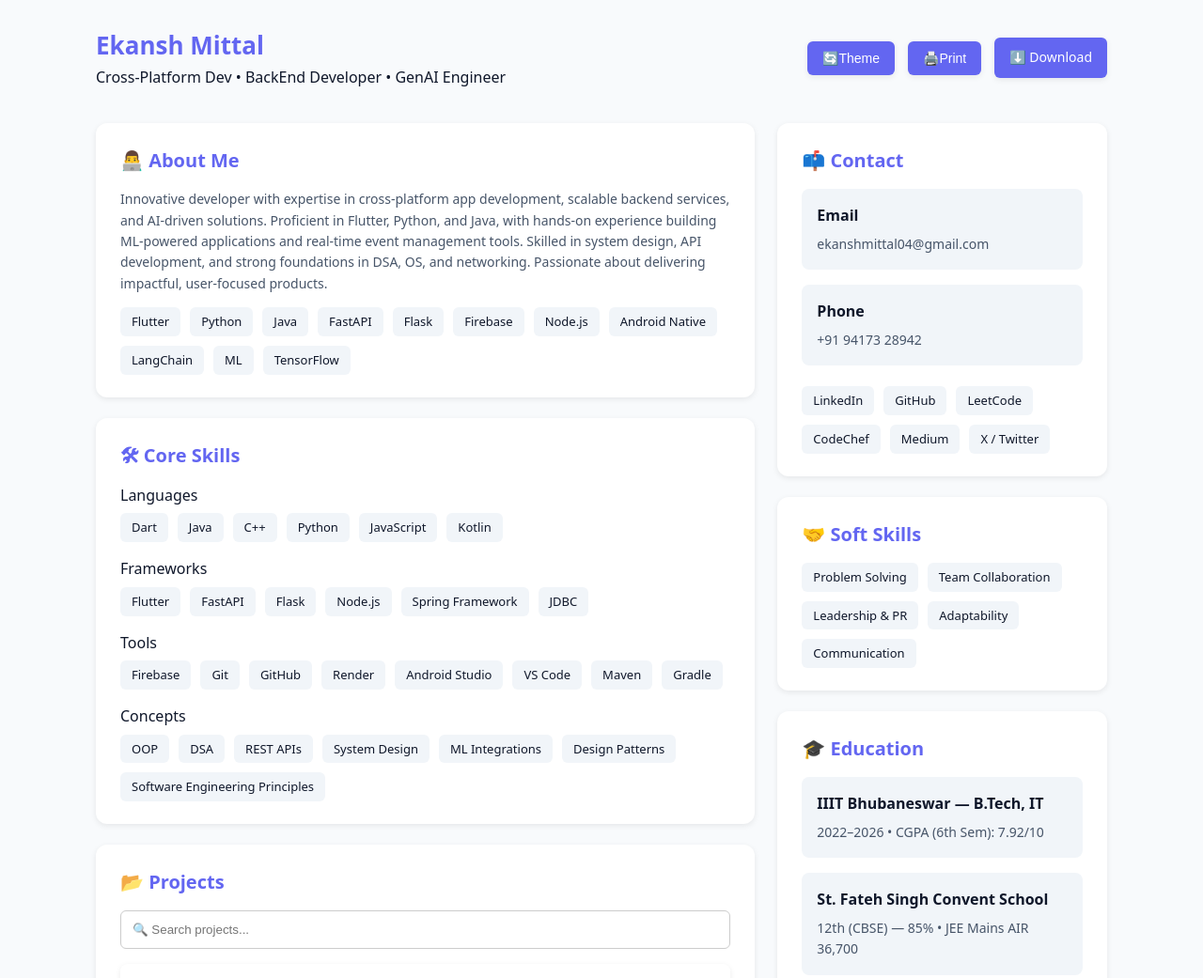
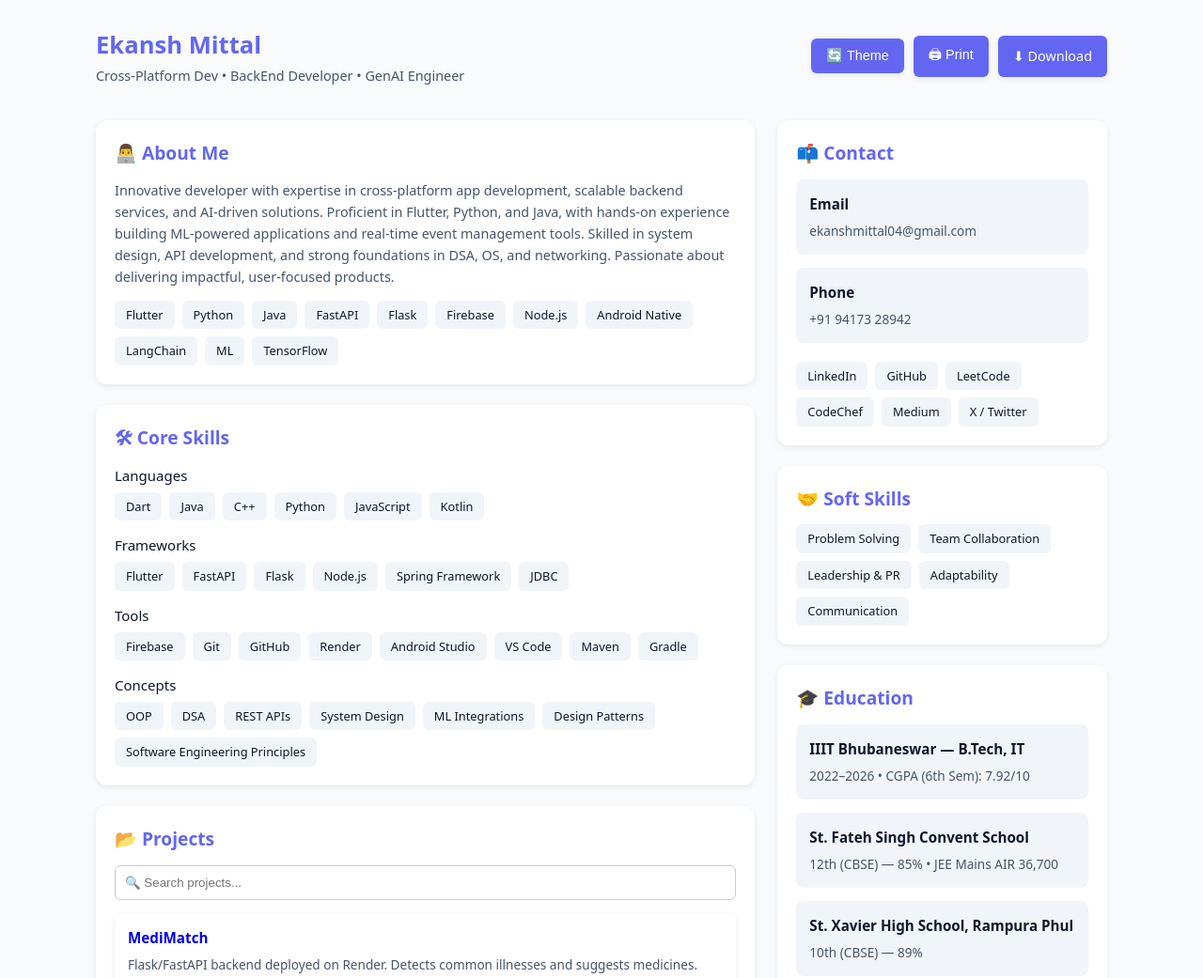
Before and after one commit to ekansh0unofficial/resume, a plain HTML site: page index.html in a window 1280 px wide. Shown: the top 1041 px of the page at 94% size. Drawn offline with Linux system fonts and the light colour scheme.

Commit message:
Responsiveness

```diff
--- a/index.html
+++ b/index.html
@@ -7,7 +7,6 @@
   <meta name="description" content="Resume of Ekansh Mittal — Flutter, Python, Java. Cross-platform apps, scalable backends, AI/ML integrations." />
   <meta name="theme-color" content="#f8fafc" />
   <style>
-    /* Light theme as default */
     :root{
       --bg:#f8fafc;
       --panel:#ffffff;
@@ -19,8 +18,6 @@
       --shadow:0 2px 6px rgba(0,0,0,0.08);
       --radius:12px;
     }
-
-    /* Dark theme override */
     [data-theme="dark"]{
       --bg:#0b1020;
       --panel:#1a1f36;
@@ -33,39 +30,45 @@
     }
 
     *{box-sizing:border-box;margin:0;padding:0}
-    body{font:16px/1.6 system-ui,-apple-system,Segoe UI,Roboto,Ubuntu,sans-serif;background:var(--bg);color:var(--text);cursor:default;}
+    body{
+      font:15px/1.6 system-ui,-apple-system,Segoe UI,Roboto,Ubuntu,sans-serif;
+      background:var(--bg);color:var(--text);
+    }
     a,button{cursor:pointer;text-decoration:none}
 
     .container{max-width:1100px;margin-inline:auto;padding:12px}
-    header{padding:16px 0;margin-bottom:20px;display:flex;justify-content:space-between;align-items:center}
-    header h1{font-size:26px;font-weight:700;color:var(--accent)}
-    header nav{display:flex;gap:14px;align-items:center}
-    .btn{padding:10px 16px;border-radius:6px;background:var(--accent);color:white;cursor:pointer;border:none;box-shadow:var(--shadow);font-size:14px;display:flex;align-items:center;gap:6px}
+    header{padding:16px 0;margin-bottom:20px;display:flex;flex-wrap:wrap;justify-content:space-between;align-items:center;gap:12px}
+    header h1{font-size:1.6rem;font-weight:700;color:var(--accent)}
+    header .subtitle{font-size:.9rem;color:var(--muted)}
+    header nav{display:flex;flex-wrap:wrap;gap:10px;align-items:center}
+    .btn{padding:10px 16px;border-radius:6px;background:var(--accent);color:white;border:none;box-shadow:var(--shadow);font-size:.9rem;display:flex;align-items:center;gap:6px;flex-shrink:0}
     .btn:hover{background:var(--accent-2)}
 
     main{display:grid;grid-template-columns:2fr 1fr;gap:24px}
     @media(max-width:900px){main{grid-template-columns:1fr}}
 
-    section{background:var(--panel);padding:24px 26px;border-radius:var(--radius);box-shadow:var(--shadow);margin-bottom:22px}
-    section h2{font-size:20px;margin-bottom:14px;color:var(--accent);display:flex;align-items:center;gap:6px}
-    section p.sub{color:var(--muted);margin-bottom:14px;font-size:14px}
-    .list{display:grid;gap:16px}
+    section{background:var(--panel);padding:20px;border-radius:var(--radius);box-shadow:var(--shadow);margin-bottom:22px}
+    section h2{font-size:1.2rem;margin-bottom:12px;color:var(--accent);display:flex;align-items:center;gap:6px}
+    section p.sub{color:var(--muted);margin-bottom:14px;font-size:.9rem}
+    .list{display:grid;gap:14px}
 
-    .card{padding:16px;border-radius:8px;background:var(--chip)}
-    .card .title{font-weight:600;margin-bottom:6px}
-    .meta{font-size:14px;color:var(--muted)}
+    .card{padding:14px;border-radius:8px;background:var(--chip)}
+    .card .title{font-weight:600;margin-bottom:6px;font-size:.95rem}
+    .meta{font-size:.85rem;color:var(--muted)}
 
-    .chip{padding:5px 12px;border-radius:6px;background:var(--chip);font-size:13px;color:var(--text)}
-    .row{display:flex;flex-wrap:wrap;gap:10px;margin-top:6px}
+    .chip{padding:5px 12px;border-radius:6px;background:var(--chip);font-size:.8rem;color:var(--text);white-space:nowrap}
+    .row{display:flex;flex-wrap:wrap;gap:8px;margin-top:6px}
 
     #projectList .card{background:var(--panel);box-shadow:var(--shadow)}
     #projectList .title{color:var(--accent)}
 
-    footer{text-align:center;padding:28px 0;font-size:14px;color:var(--muted)}
+    pre{overflow-x:auto;white-space:pre-wrap;word-wrap:break-word;font-size:.8rem}
+
+    footer{text-align:center;padding:24px 0;font-size:.8rem;color:var(--muted)}
 
     /* Collapsible Extra Projects */
     #extraProjects.collapsed #extraProjectList {display:none;}
-    #extraProjects button.toggle {margin-top:12px;padding:8px 14px;font-size:14px;border:none;border-radius:6px;background:var(--accent);color:white;cursor:pointer;}
+    #extraProjects button.toggle {margin-top:12px;padding:8px 14px;font-size:.9rem;border:none;border-radius:6px;background:var(--accent);color:white;cursor:pointer;}
     #extraProjects button.toggle:hover{background:var(--accent-2);}
   </style>
 </head>
@@ -77,14 +80,13 @@
         <p class="subtitle">Cross-Platform Dev • BackEnd Developer • GenAI Engineer</p>
       </div>
       <nav>
-        <button id="themeToggle" class="btn"> 🔄️Theme</button>
-        <button id="printBtn" class="btn">🖨️Print</button>
-        <a href="Ekansh-Resume.pdf" download class="btn">⬇️ Download</a>
+        <button id="themeToggle" class="btn">🔄 Theme</button>
+        <button id="printBtn" class="btn">🖨 Print</button>
+        <a href="Ekansh-Resume.pdf" download class="btn">⬇ Download</a>
       </nav>
     </header>
 
     <main>
-      <!-- LEFT SIDE -->
       <div class="left">
         <section id="about">
           <h2>👨‍💻 About Me</h2>
@@ -92,7 +94,6 @@
           <div class="row" id="aboutChips"></div>
         </section>
 
-        <!-- Core + Soft Skills moved above Projects -->
         <section id="skills">
           <h2>🛠 Core Skills</h2>
           <div class="list" id="coreSkills"></div>
@@ -100,11 +101,10 @@
 
         <section id="projects">
           <h2>📂 Projects</h2>
-          <input id="search" placeholder="🔍 Search projects..." style="width:100%;padding:12px;border-radius:6px;margin-bottom:16px;border:1px solid #ccc" />
+          <input id="search" placeholder="🔍 Search projects..." style="width:100%;padding:10px;border-radius:6px;margin-bottom:14px;border:1px solid #ccc" />
           <div id="projectList" class="list"></div>
         </section>
 
-        <!-- Collapsible Extra Projects -->
         <section id="extraProjects" class="collapsed">
           <h2>📂 Other Projects</h2>
           <div id="extraProjectList" class="list"></div>
@@ -112,32 +112,12 @@
         </section>
       </div>
 
-      <!-- RIGHT SIDE -->
       <aside class="right">
-        <section id="contact">
-          <h2>📫 Contact</h2>
-          <div class="list" id="contactList"></div>
-        </section>
-
-        <section id="softSkills">
-          <h2>🤝 Soft Skills</h2>
-          <div class="row" id="softSkillsList"></div>
-        </section>
-
-        <section id="education">
-          <h2>🎓 Education</h2>
-          <div class="list" id="educationList"></div>
-        </section>
-
-        <section id="achievements">
-          <h2>🏆 Achievements</h2>
-          <ul class="list" id="achievementsList"></ul>
-        </section>
-
-        <section id="certifications">
-          <h2>📜 Certifications</h2>
-          <ul class="list" id="certList"></ul>
-        </section>
+        <section id="contact"><h2>📫 Contact</h2><div class="list" id="contactList"></div></section>
+        <section id="softSkills"><h2>🤝 Soft Skills</h2><div class="row" id="softSkillsList"></div></section>
+        <section id="education"><h2>🎓 Education</h2><div class="list" id="educationList"></div></section>
+        <section id="achievements"><h2>🏆 Achievements</h2><ul class="list" id="achievementsList"></ul></section>
+        <section id="certifications"><h2>📜 Certifications</h2><ul class="list" id="certList"></ul></section>
       </aside>
     </main>
 
@@ -149,7 +129,6 @@
   <script src="data.js"></script>
   <script src="main.js"></script>
   <script>
-    // Toggle Extra Projects expand/collapse
     const toggleBtn=document.getElementById("toggleExtra");
     const extraSection=document.getElementById("extraProjects");
     toggleBtn.addEventListener("click",()=>{
```
